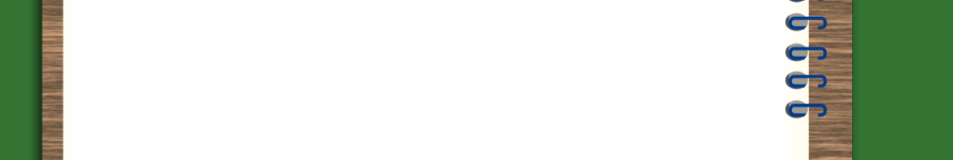
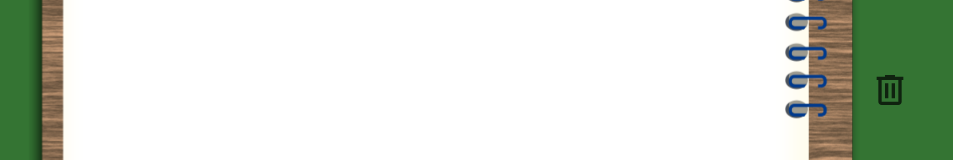
Before and after one commit to EatingIting/DRAW-IT, a React (Create React App) app in the folder FrontEnd/: page /gamingSession in a window 1280 px wide. Shown: the part 309-469 px from the top of the page, without its empty margins (180-1133 px from the left). Built offline with nearby package versions, Linux system fonts and the light colour scheme.

Commit message:
clear 버튼 추가

```diff
--- a/FrontEnd/src/component/GamingSession.js
+++ b/FrontEnd/src/component/GamingSession.js
@@ -189,6 +189,15 @@ function GamingSession(){
     ctx.putImageData(imageData, 0, 0);
   };
 
+  const clearCanvas = () => {
+    const canvas = canvasRef.current;
+    const ctx = contextRef.current;
+    if (canvas && ctx) {
+      // 캔버스 영역 전체를 깨끗하게 지움
+      ctx.clearRect(0, 0, canvas.width, canvas.height);
+    }
+  };
+
   return(
     <div className="wrapper">
 
@@ -200,8 +209,9 @@ function GamingSession(){
           zIndex: 9999,
           transform: 'translate(-50%, -50%)', // 중앙 정렬
           borderRadius: '50%',
-          // [변경 4] 커서 테두리 색상도 현재 도구 색상 따라가게 설정
-          border: activeTool === 'eraser' ? '1px solid rgba(0,0,0,0.5)' : `1px solid ${getCurrentCursorColor()}`,
+          border: '1px solid #000000',
+          // 흰색 그림자를 1px 추가 (검은팬일 경우 대비)
+          boxShadow: '0 0 0 1px rgba(255, 255, 255, 0.5)',
           // [변경 5] 커서 배경색도 현재 도구 색상 사용
           backgroundColor: activeTool === 'eraser' ? 'rgba(255,255,255,0.5)' : getCurrentCursorColor(),
           // 펜 색상이 너무 투명하면 안보일 수 있으므로 최소한의 불투명도 처리 필요할 수 있음
@@ -282,6 +292,18 @@ function GamingSession(){
             alt="eraser"
             className={`tool-icon ${activeTool === 'eraser' ? 'active' : ''}`}
             onClick={() => handleToolClick('eraser')} />
+
+          <div
+            className="tool-icon"
+            onClick={clearCanvas}
+            style={{ marginTop: '60px', cursor: 'pointer' }} // 간격 조정
+            title="전체 지우기"
+          >
+            <svg xmlns="http://www.w3.org/2000/svg" height="40" viewBox="0 96 960 960" width="40" fill="#000000ff">
+              <path d="M280 936q-33 0-56.5-23.5T200 856V336h-40v-80h200v-40h240v40h200v80h-40v520q0 33-23.5 56.5T680 936H280Zm400-600H280v520h400V336ZM360 776h80V416h-80v360Zm160 0h80V416h-80v360ZM280 336v520-520Z"/>
+            </svg>
+          </div>
+
         </div>
 
       </div>
```
